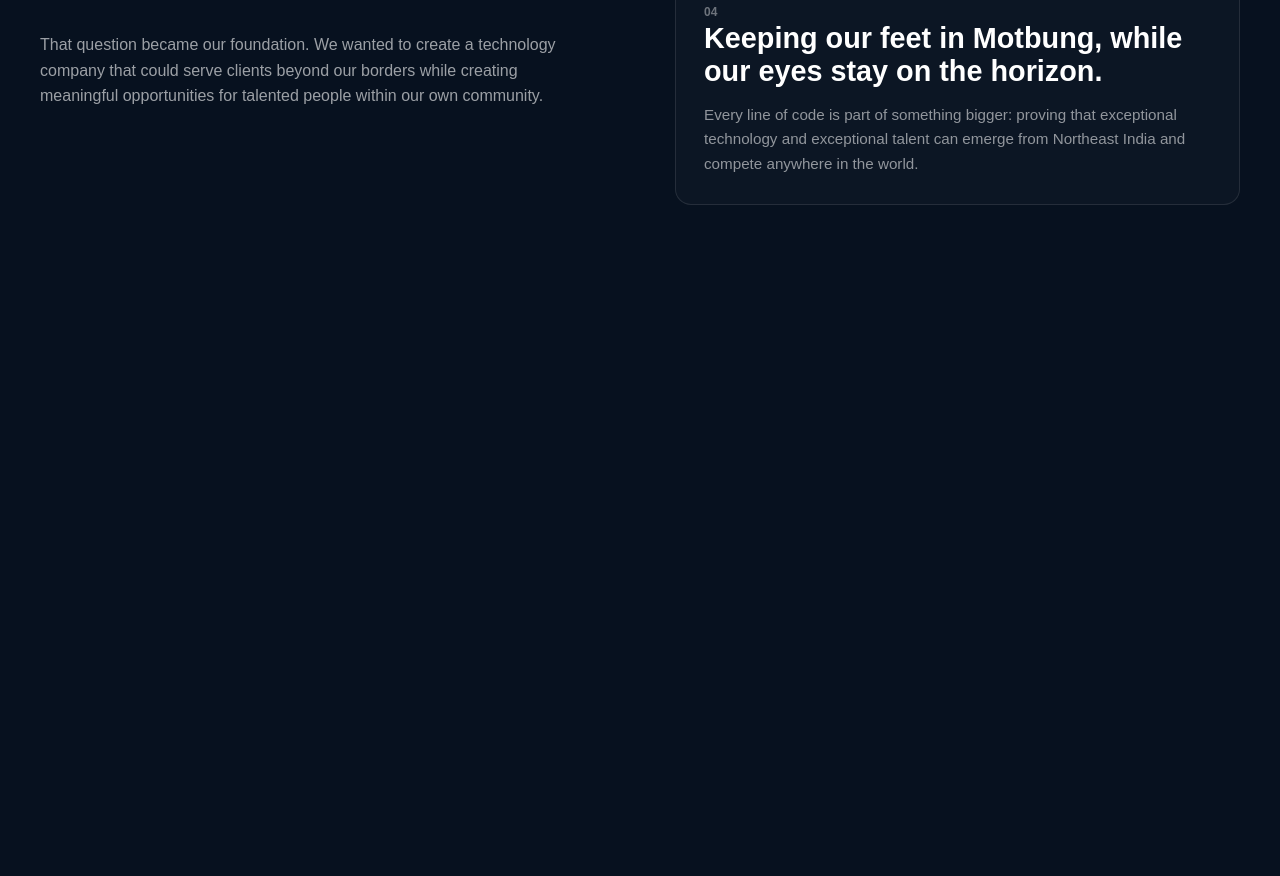
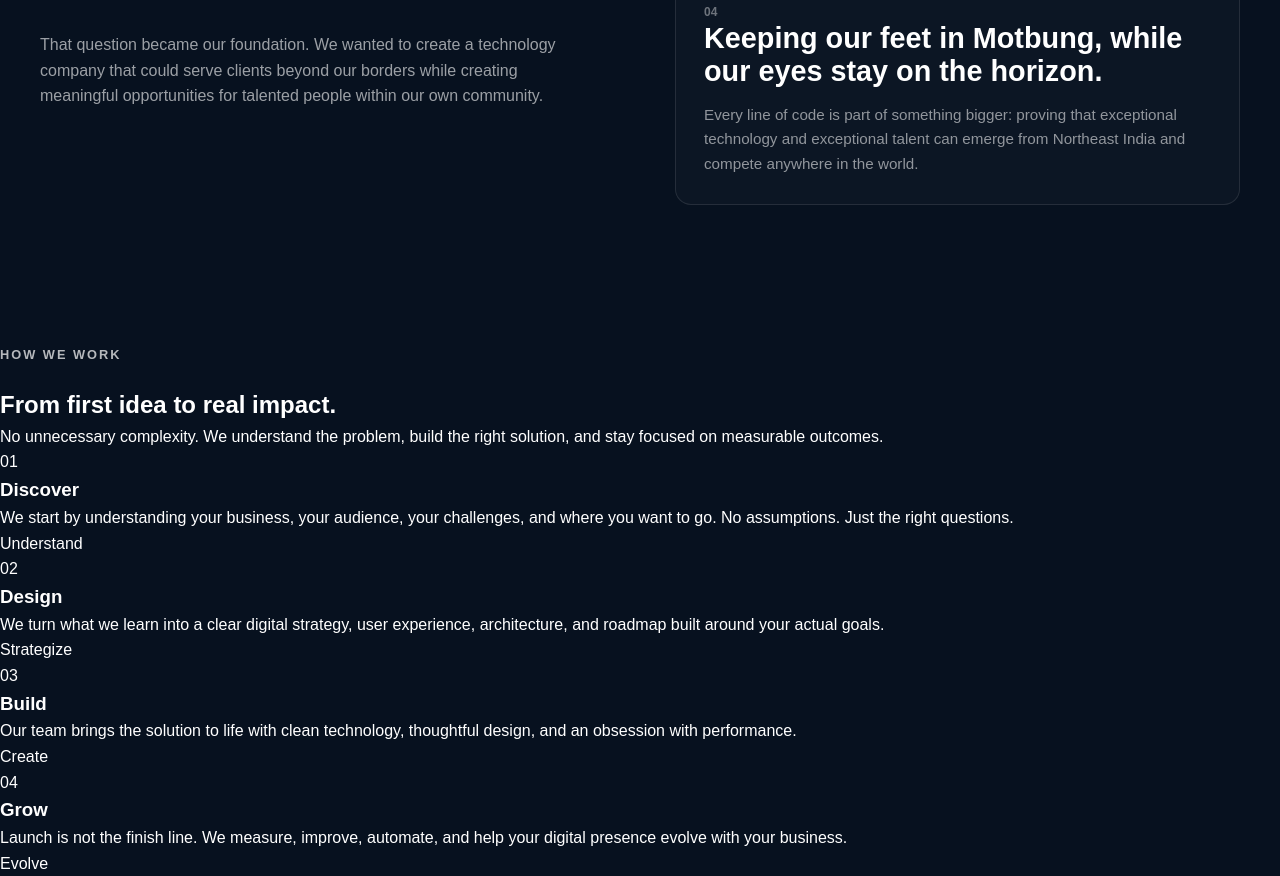
Before and after one commit to meghspokhrel/Orionpulse-v2, a plain HTML site: page index.html in a window 1280 px wide. Shown: the part 2661-3537 px from the top of the page. Before the commit the page ends 3006 px from the top, so only its background shows below. Drawn offline with Linux system fonts and the light colour scheme.

Commit message:
Add process section with workflow details
Added a new process section detailing the workflow from idea to impact, including steps for Discover, Design, Build, and Grow.

```diff
--- a/index.html
+++ b/index.html
@@ -216,6 +216,114 @@
     </div>
 
   </section>
+        <section id="process" class="process-section">
+
+    <div class="process-heading">
+        <div>
+            <p class="eyebrow">HOW WE WORK</p>
+
+            <h2>
+                From first idea
+                <span>to real impact.</span>
+            </h2>
+        </div>
+
+        <p>
+            No unnecessary complexity. We understand the problem,
+            build the right solution, and stay focused on measurable
+            outcomes.
+        </p>
+    </div>
+
+
+    <div class="process-list">
+
+        <article class="process-step">
+
+            <div class="process-number">01</div>
+
+            <div class="process-content">
+                <h3>Discover</h3>
+
+                <p>
+                    We start by understanding your business, your
+                    audience, your challenges, and where you want to go.
+                    No assumptions. Just the right questions.
+                </p>
+            </div>
+
+            <div class="process-tag">
+                Understand
+            </div>
+
+        </article>
+
+
+        <article class="process-step">
+
+            <div class="process-number">02</div>
+
+            <div class="process-content">
+                <h3>Design</h3>
+
+                <p>
+                    We turn what we learn into a clear digital strategy,
+                    user experience, architecture, and roadmap built
+                    around your actual goals.
+                </p>
+            </div>
+
+            <div class="process-tag">
+                Strategize
+            </div>
+
+        </article>
+
+
+        <article class="process-step">
+
+            <div class="process-number">03</div>
+
+            <div class="process-content">
+                <h3>Build</h3>
+
+                <p>
+                    Our team brings the solution to life with clean
+                    technology, thoughtful design, and an obsession
+                    with performance.
+                </p>
+            </div>
+
+            <div class="process-tag">
+                Create
+            </div>
+
+        </article>
+
+
+        <article class="process-step">
+
+            <div class="process-number">04</div>
+
+            <div class="process-content">
+                <h3>Grow</h3>
+
+                <p>
+                    Launch is not the finish line. We measure,
+                    improve, automate, and help your digital presence
+                    evolve with your business.
+                </p>
+            </div>
+
+            <div class="process-tag">
+                Evolve
+            </div>
+
+        </article>
+
+    </div>
+
+        </section>
     </main>
 
     <script src="script.js"></script>
```
